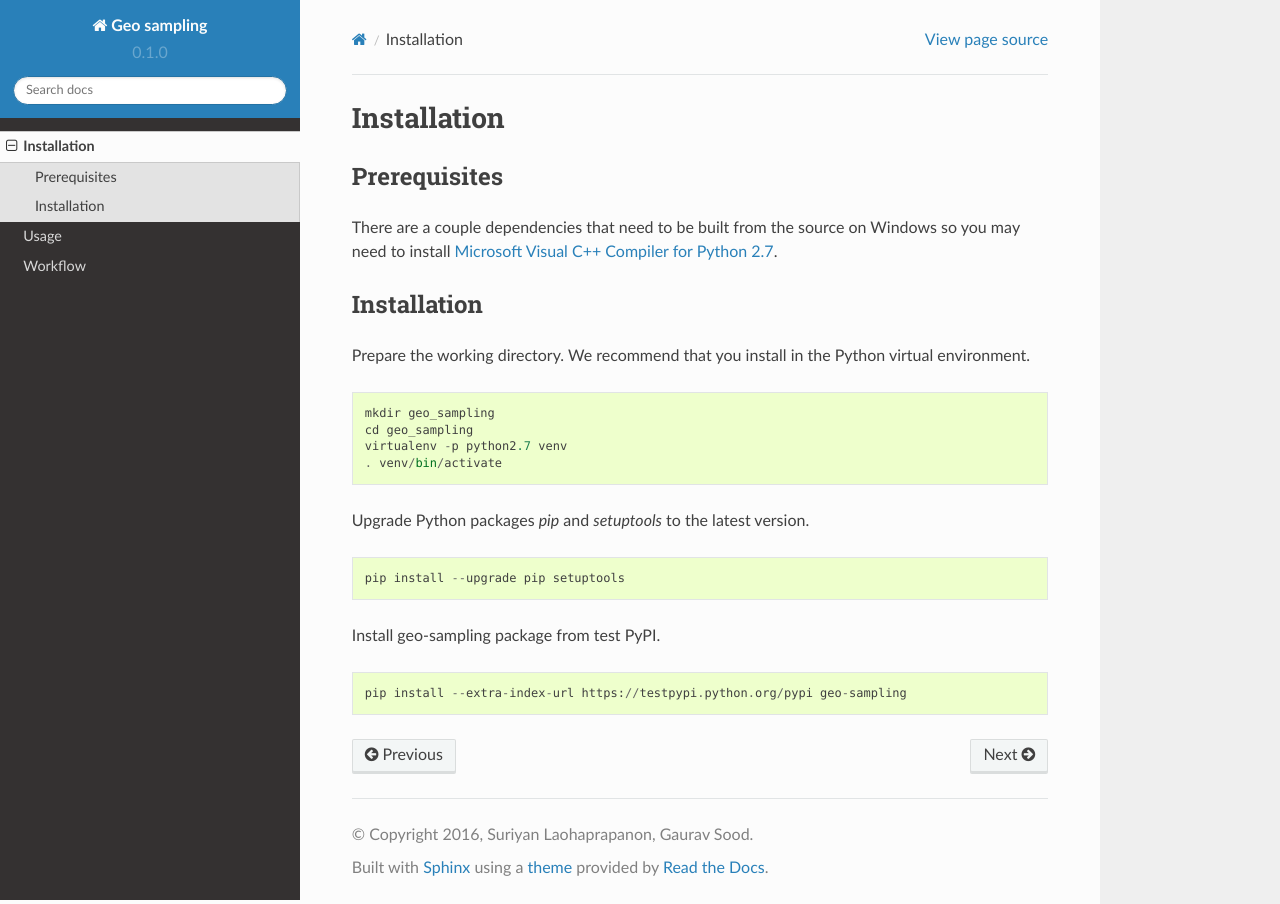
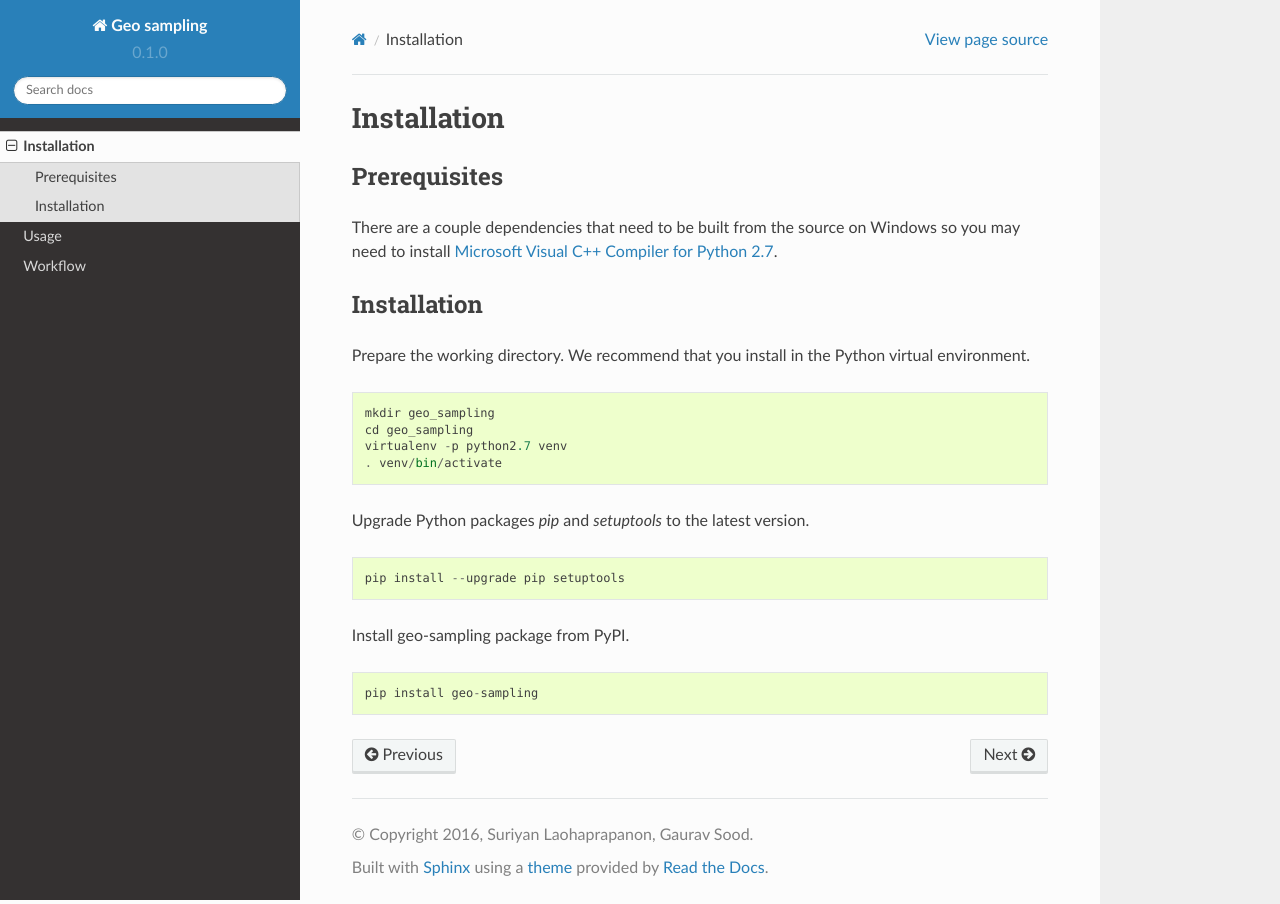
Before and after one commit to geosensing/geo_sampling, a Sphinx documentation site: the page built from docs/install.rst, in a window 1280 px wide. Built offline with Sphinx 7.4.7 and the Read the Docs theme 2.0.0, drawn with Linux system fonts in a browser that asks for light colours.

Commit message:
update doc

```diff
--- a/README.rst
+++ b/README.rst
@@ -53,11 +53,11 @@ Upgrade Python packages `pip` and `setuptools` to the latest version.
     pip install --upgrade pip setuptools
 
 
-Install geo-sampling package from test PyPI.
+Install geo-sampling package from PyPI.
 
 ::
 
-    pip install --extra-index-url https://testpypi.python.org/pypi geo-sampling
+    pip install geo-sampling
 
 
 Documentation
--- a/docs/install.rst
+++ b/docs/install.rst
@@ -25,8 +25,8 @@ Upgrade Python packages `pip` and `setuptools` to the latest version.
     pip install --upgrade pip setuptools
 
 
-Install geo-sampling package from test PyPI.
+Install geo-sampling package from PyPI.
 
 ::
 
-    pip install --extra-index-url https://testpypi.python.org/pypi geo-sampling
+    pip install geo-sampling
```
